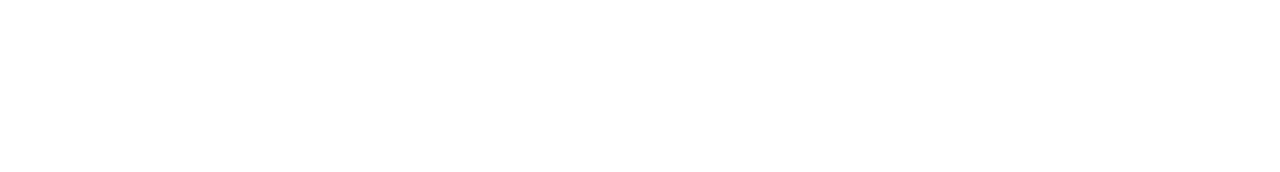
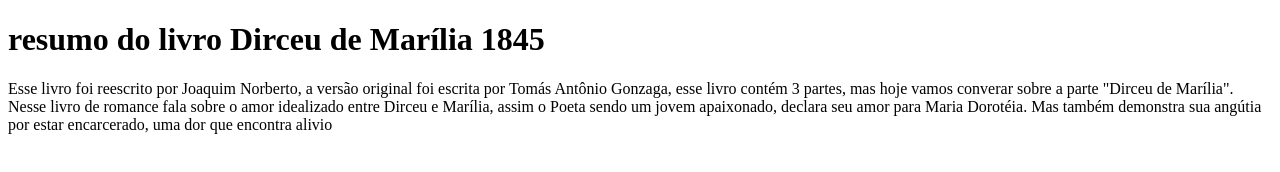
Before and after one commit to Anelizi08/anelizi1ano, a plain HTML site: page index.html in a window 1280 px wide. Drawn offline with Linux system fonts and the light colour scheme.

Commit message:
dirceuzinho

```diff
--- a/index.html
+++ b/index.html
@@ -6,8 +6,15 @@
     <title>Document</title>
 </head>
 <body>
-    <header>      </header>
-    <section>     </section>
+    <header> <h1>resumo do livro Dirceu de Marília 1845</h1>       </header>
+
+
+    <section> <p>Esse livro foi reescrito por Joaquim Norberto, a versão original foi escrita por Tomás Antônio Gonzaga, esse livro contém 3 partes, mas hoje vamos converar sobre a parte "Dirceu de Marília". Nesse livro de romance fala sobre o amor idealizado entre Dirceu e Marília, assim o Poeta sendo um jovem apaixonado, declara seu amor para Maria Dorotéia. Mas também demonstra sua angútia por estar encarcerado, uma dor que encontra alivio
+         </p>
+
+
+
+</section>
     <footer>      </footer>
 </body>
 </html>
```
